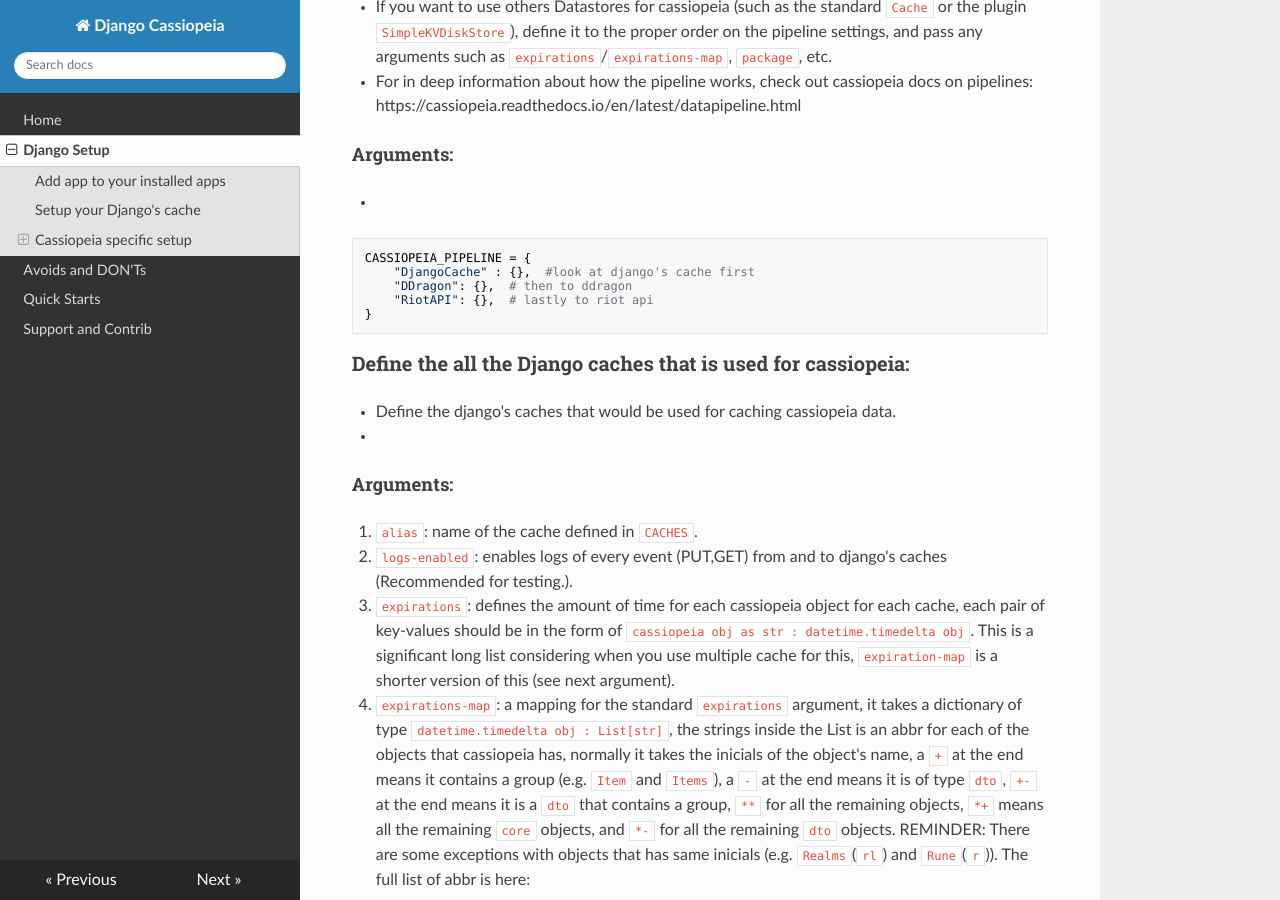
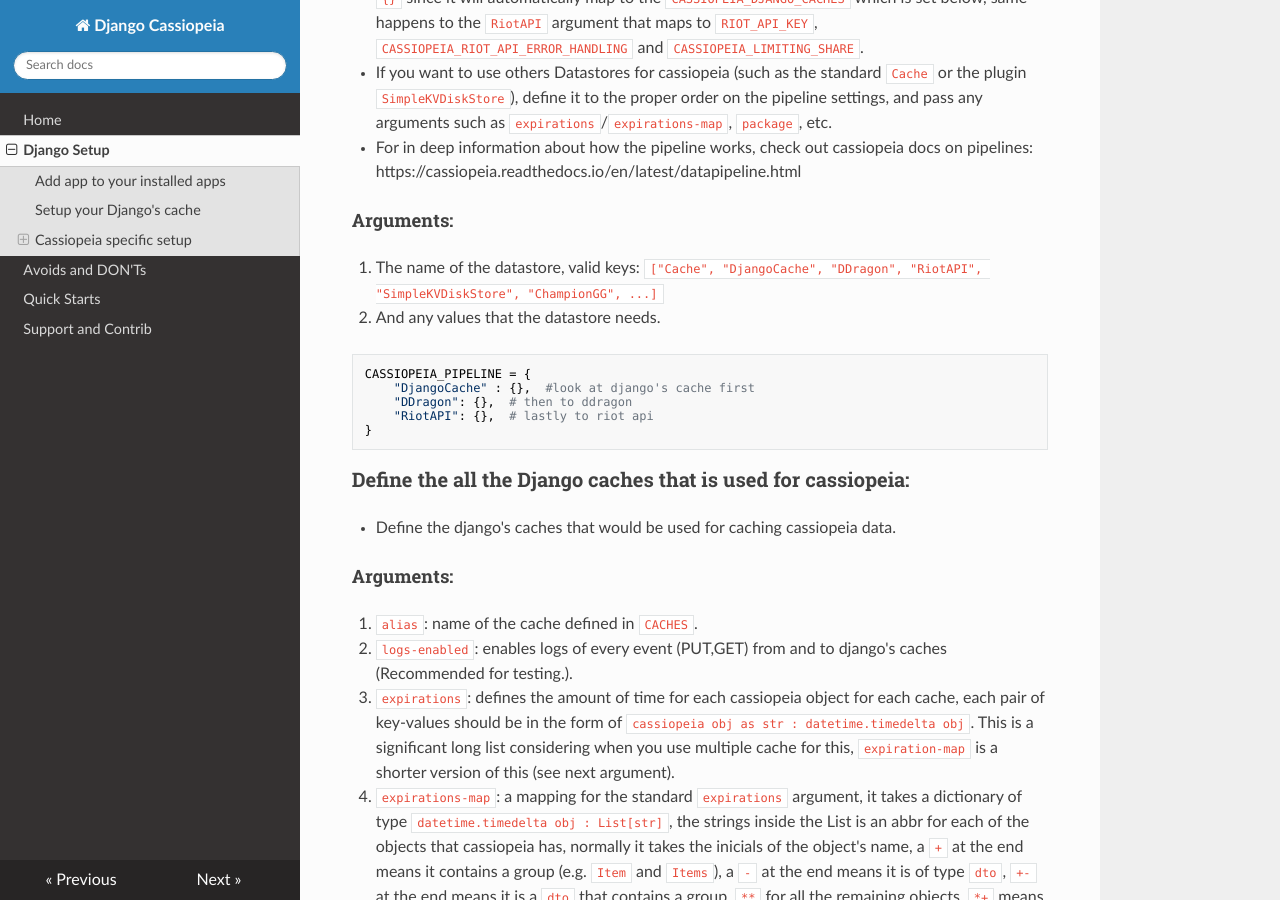
Before and after one commit to iann838/django-cassiopeia, an MkDocs documentation site: the page built from docs/django-setup.md, in a window 1280 px wide and 900 px high, scrolled down 3712 px. Built offline with MkDocs 1.6.1, drawn with Linux system fonts in a browser that asks for light colours; nearby versions of some CDN libraries.

````diff
--- a/docs/django-setup.md
+++ b/docs/django-setup.md
@@ -101,13 +101,13 @@ CASSIOPEIA_LOGGING = {
 * Define how cassiopeia handles when a non-200 status code is generated.
 * This settings might be shorten for future release (taking too much space in `settings.py`)
 #### Arguments:
-* Any valid none-200 code, below arguments is for non-429s:
+###### Any valid none-200 code, below arguments is for non-429s:
 1. `strategy` : strategy used to handle can be of [`throw`, `exponential_backoff`, `retry_from_headers`].
 2. `initial_backoff`: Unique for `exponential_backoff`, the initial time to hang a call.
 3. `backoff_factor`: Unique for `exponential_backoff`, the factor to be multiplied to `initial_backoff` (exponencially) for each failed attempt.
 4. `max_attempts`: Amount of time to retry, ignored by `throw`.
 5. `retry_from_headers`: Retries from `"Retry-After"` value returned on response header, only for uses in 429s
-* For 429 specific:
+###### For 429 specific:
 1. `service`: raised when an internal server limit has hit (this cannot be predicted, is a general rate limit from riot's end), applies all above arguments.
 2. `method`: raised when you hit method specific rate limit, applies all above arguments.
 3. `application`: raised when you hit per region rate limit, and applies all above arguments.
@@ -161,7 +161,8 @@ CASSIOPEIA_RIOT_API_ERROR_HANDLING = {
 * If you want to use others Datastores for cassiopeia (such as the standard `Cache` or the plugin `SimpleKVDiskStore`), define it to the proper order on the pipeline settings, and pass any arguments such as `expirations`/`expirations-map`, `package`, etc.
 * For in deep information about how the pipeline works, check out cassiopeia docs on pipelines: https://cassiopeia.readthedocs.io/en/latest/datapipeline.html
 #### Arguments:
-*
+1. The name of the datastore, valid keys: `["Cache", "DjangoCache", "DDragon", "RiotAPI", "SimpleKVDiskStore", "ChampionGG", ...]`
+2. And any values that the datastore needs.
 ```python
 CASSIOPEIA_PIPELINE = {
     "DjangoCache" : {},  #look at django's cache first
@@ -172,7 +173,6 @@ CASSIOPEIA_PIPELINE = {
 
 ### Define the all the Django caches that is used for cassiopeia:
 * Define the django's caches that would be used for caching cassiopeia data.
-*
 #### Arguments:
 1. `alias`: name of the cache defined in `CACHES`.
 2. `logs-enabled`: enables logs of every event (PUT,GET) from and to django's caches (Recommended for testing.).
--- a/mkdocs.yml
+++ b/mkdocs.yml
@@ -6,3 +6,5 @@ nav:
   - Quick Starts: examples.md
   - Support and Contrib: supports.md
 theme: readthedocs
+
+extra_css: [css/prevent-burning-your-eyes.css]
````
Also changed, not shown: README.md (+1 -1 lines), docs/index.md (+1 -1 lines), readthedocs.yml (+6 -3 lines), requirements.txt (added, +11 -0 lines).
